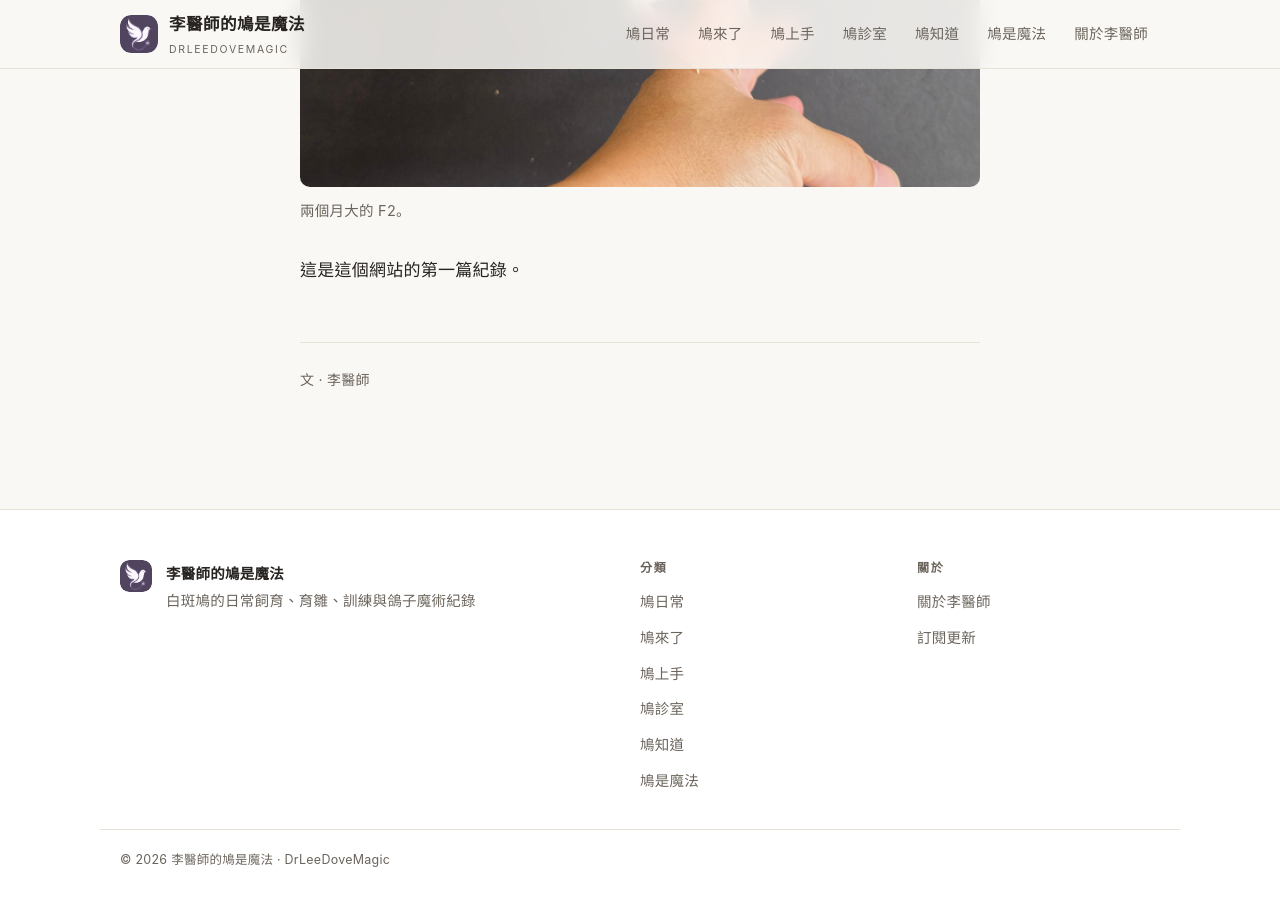
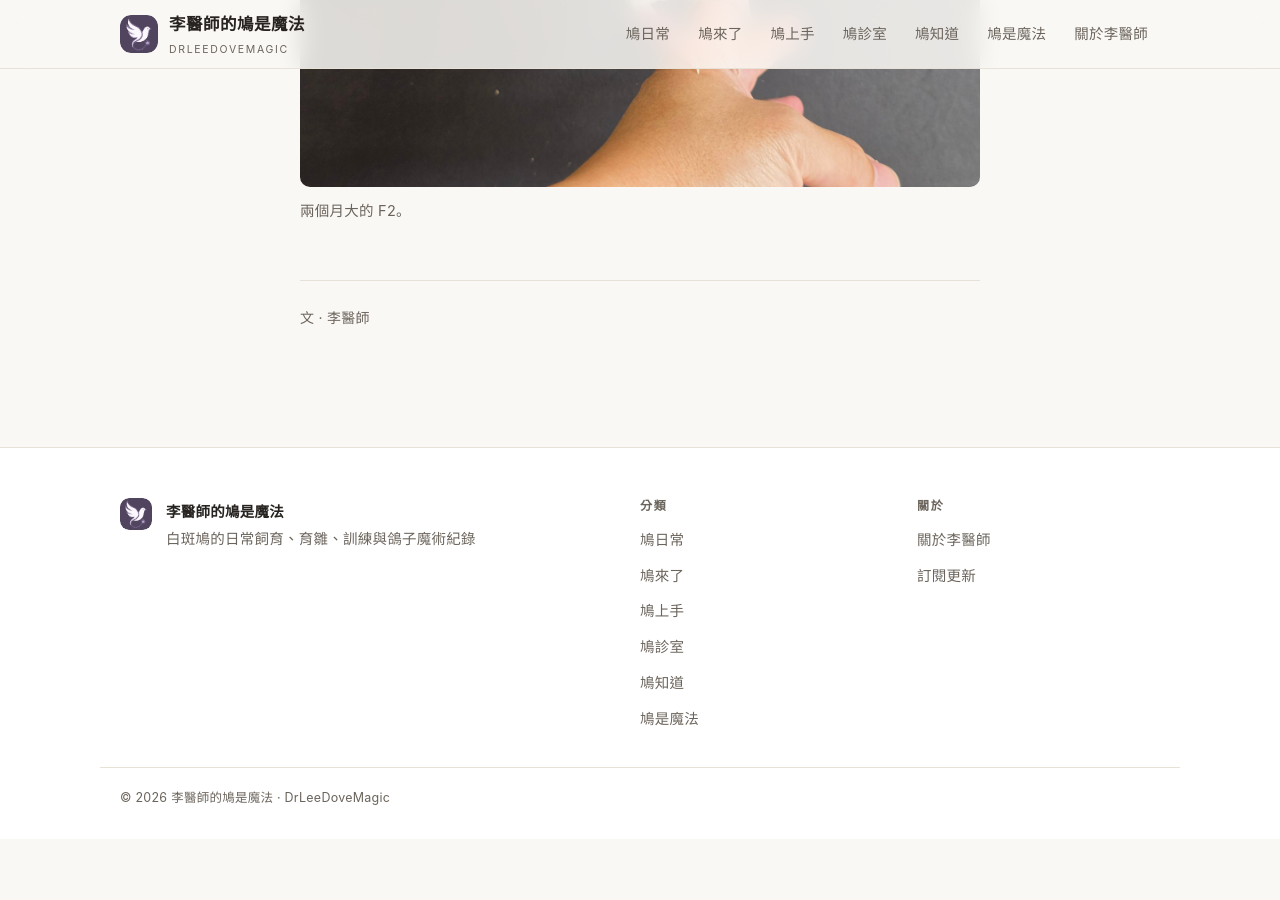
Before and after one commit to sherlocklee0212/drleedovemagic, a Jekyll site: the page built from _posts/2026-07-22-f2-hatch.md, in a window 1280 px wide and 900 px high, scrolled down 1194 px. Built offline with Jekyll 4.4.1, drawn with Linux system fonts in a browser that asks for light colours; after the commit the page ends 2033 px from its top, so only the background shows below that.

Commit message:
拿掉〈F2 破殼〉結尾「這是這個網站的第一篇紀錄」
以後可能會補上更早日期的文章，這句話會變成錯的。

Co-Authored-By: Claude Opus 5 <noreply@anthropic.com>

```diff
--- a/_posts/2026-07-22-f2-hatch.md
+++ b/_posts/2026-07-22-f2-hatch.md
@@ -25,5 +25,3 @@ F2，歡迎報到。
   <img src="/assets/img/f2-now.jpg" alt="站在手指上的白斑鳩 F2">
   <figcaption>兩個月大的 F2。</figcaption>
 </figure>
-
-這是這個網站的第一篇紀錄。
```
